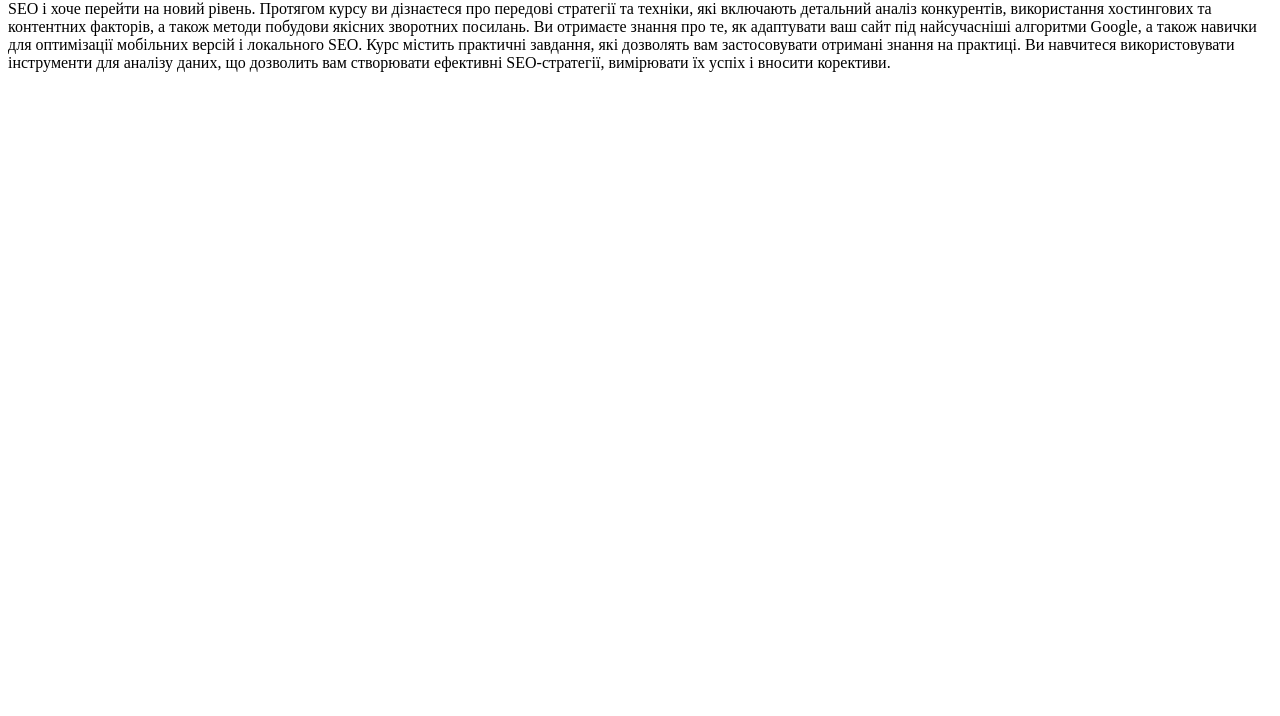
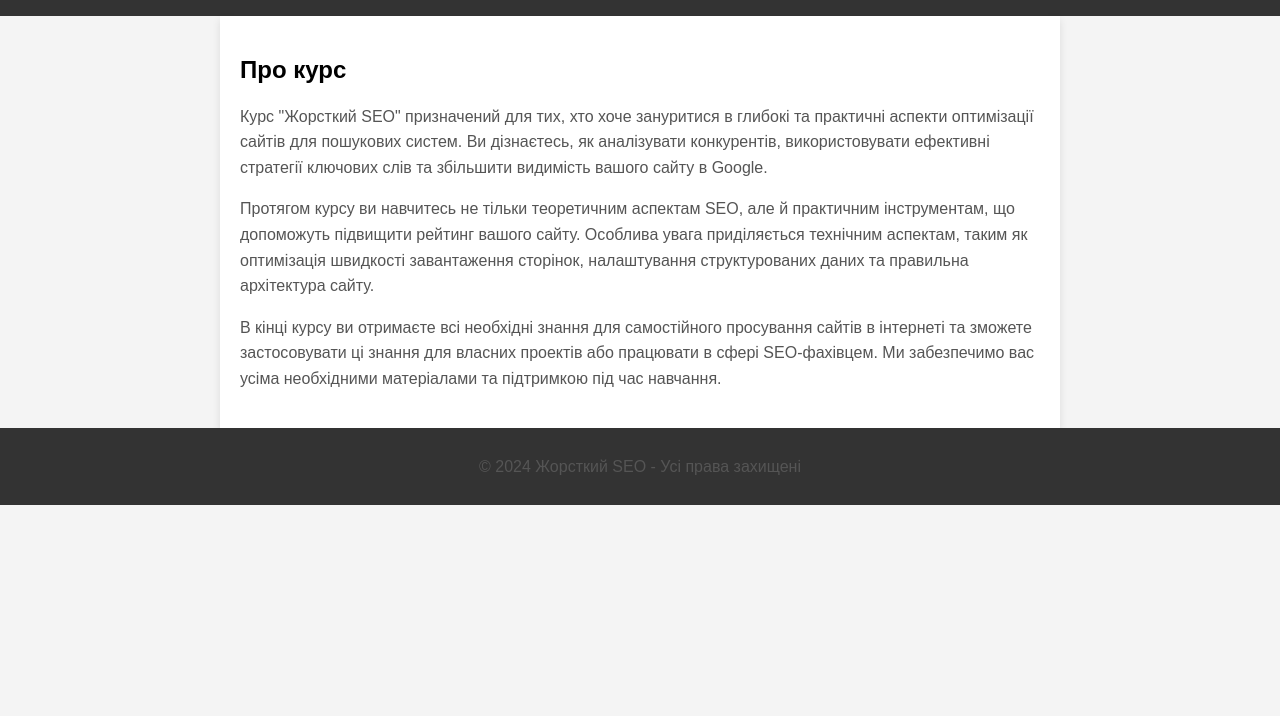
Before and after one commit to Pushira/HardSEOdz1, a plain HTML site: page index.html in a window 1280 px wide. Shown: the part 84-800 px from the top of the page. Drawn offline with Linux system fonts and the light colour scheme.

Commit message:
Update index.html

```diff
--- a/index.html
+++ b/index.html
@@ -1,13 +1,58 @@
-<html>
- <head><meta name="google-site-verification" content="jnoJFjbPhdi2TUGIcOGxA0lQ0hvL9_IFT_rB9O1-D8U" /></head>
- <body>
-<title>Ященко Анастасія Сергіївна Жорсткий SEO 24.10.2007</title>
-<h1>Ященко Анастасія Сергіївна Жорсткий SEO 24.10.2007</h1>
+<!DOCTYPE html>
+<html lang="uk">
+<head>
+ <meta name="google-site-verification" content="jnoJFjbPhdi2TUGIcOGxA0lQ0hvL9_IFT_rB9O1-D8U" />
+    <meta charset="UTF-8">
+    <meta name="viewport" content="width=device-width, initial-scale=1.0">
+    <title>Ященко Анастасія Сергіївна Жорсткий SEO 24.10.2007</title>
+    <style>
+        body {
+            font-family: Arial, sans-serif;
+            background-color: #f4f4f4;
+            margin: 0;
+            padding: 0;
+        }
+        .container {
+            max-width: 800px;
+            margin: 0 auto;
+            padding: 20px;
+            background-color: #fff;
+            box-shadow: 0 4px 8px rgba(0, 0, 0, 0.1);
+        }
 
- Курс "Жорсткий SEO" — це інтенсивна програма, що допоможе вам вивести ваш сайт на перші позиції у пошукових системах. Він розрахований на тих, хто вже має базові знання в SEO і хоче перейти на новий рівень.
+     <h1>Ященко Анастасія Сергіївна Жорсткий SEO 24.10.2007</h1>
+     h1 {
+            color: #333;
+            text-align: center;
+        }
+        p {
+            color: #555;
+            line-height: 1.6;
+        }
+        .header, .footer {
+            background-color: #333;
+            color: #fff;
+            text-align: center;
+            padding: 10px 0;
+        }
+    </style>
+</head>
+<body>
+    <div class="header">
+        <h1>Курс "Жорсткий SEO"</h1>
+    </div>
 
-Протягом курсу ви дізнаєтеся про передові стратегії та техніки, які включають детальний аналіз конкурентів, використання хостингових та контентних факторів, а також методи побудови якісних зворотних посилань. Ви отримаєте знання про те, як адаптувати ваш сайт під найсучасніші алгоритми Google, а також навички для оптимізації мобільних версій і локального SEO.
+    <div class="container">
+        <h2>Про курс</h2>
+        <p>Курс "Жорсткий SEO" призначений для тих, хто хоче зануритися в глибокі та практичні аспекти оптимізації сайтів для пошукових систем. Ви дізнаєтесь, як аналізувати конкурентів, використовувати ефективні стратегії ключових слів та збільшити видимість вашого сайту в Google.</p>
 
-Курс містить практичні завдання, які дозволять вам застосовувати отримані знання на практиці. Ви навчитеся використовувати інструменти для аналізу даних, що дозволить вам створювати ефективні SEO-стратегії, вимірювати їх успіх і вносити корективи.
+        <p>Протягом курсу ви навчитесь не тільки теоретичним аспектам SEO, але й практичним інструментам, що допоможуть підвищити рейтинг вашого сайту. Особлива увага приділяється технічним аспектам, таким як оптимізація швидкості завантаження сторінок, налаштування структурованих даних та правильна архітектура сайту.</p>
+
+        <p>В кінці курсу ви отримаєте всі необхідні знання для самостійного просування сайтів в інтернеті та зможете застосовувати ці знання для власних проектів або працювати в сфері SEO-фахівцем. Ми забезпечимо вас усіма необхідними матеріалами та підтримкою під час навчання.</p>
+    </div>
+
+    <div class="footer">
+        <p>&copy; 2024 Жорсткий SEO - Усі права захищені</p>
+    </div>
 </body>
 </html>
```
